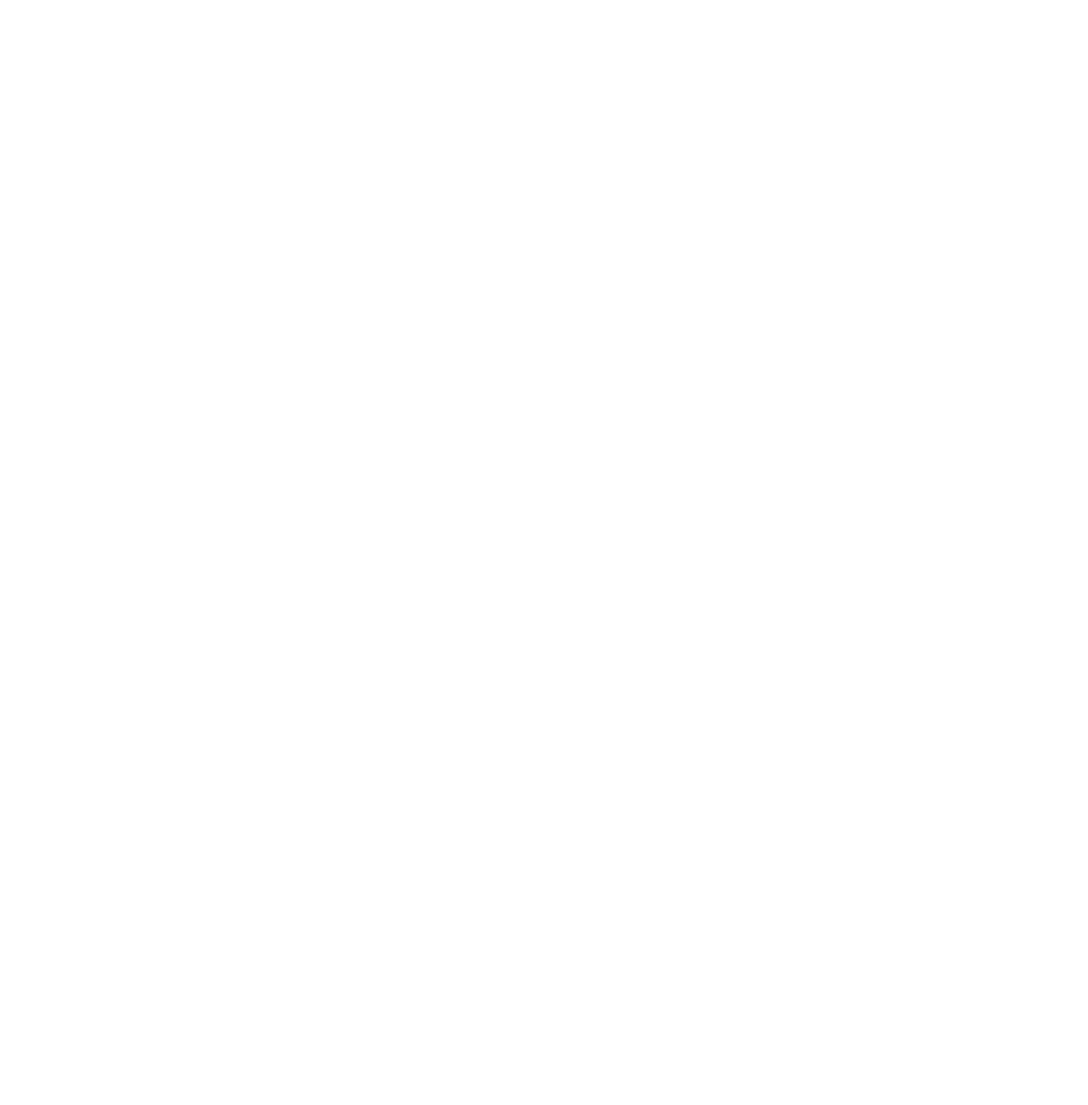
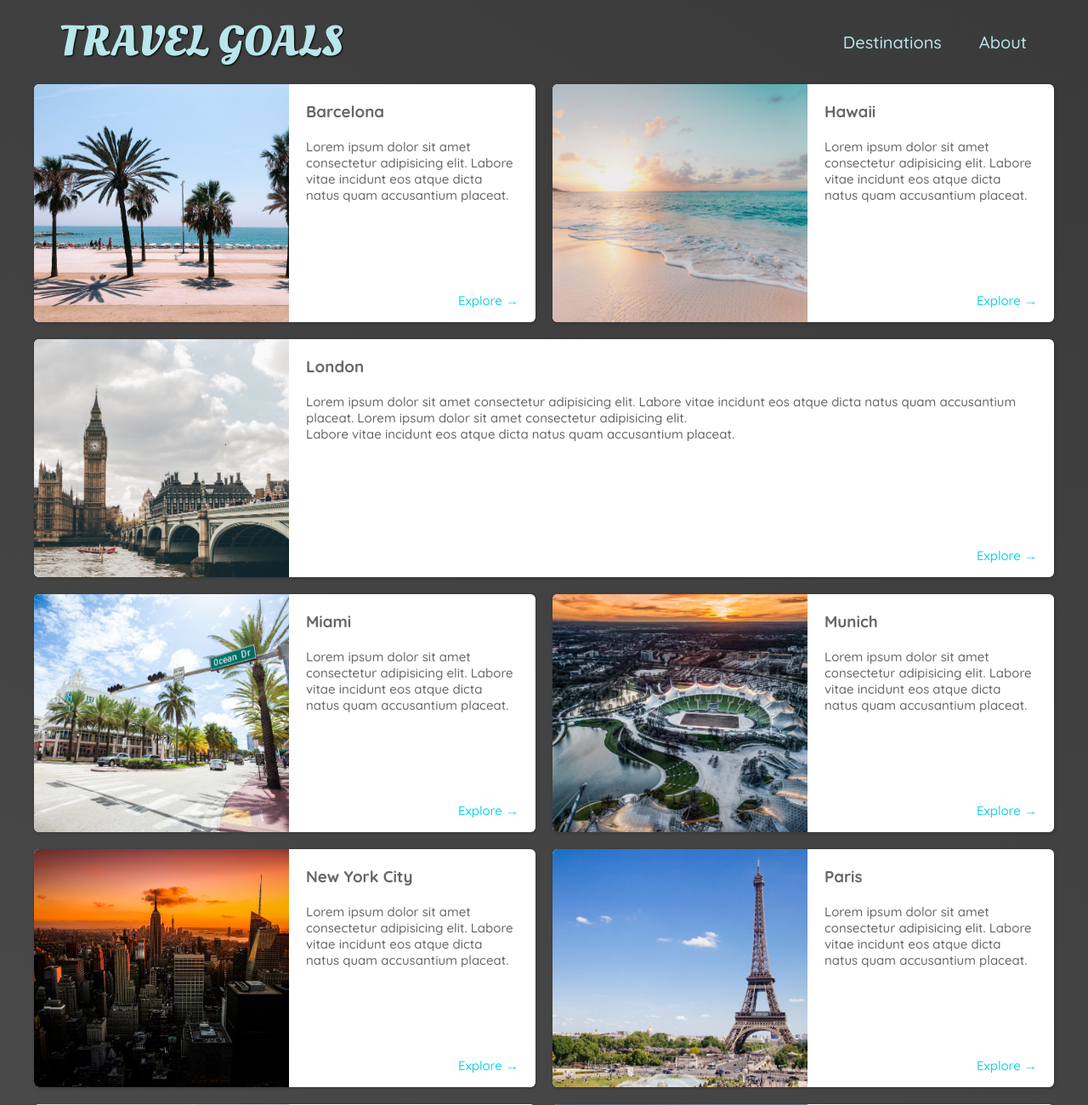
Before and after one commit to dbriski/100DaysWebDevelopment, a plain HTML site: page HTML&CSS/travel-page/places/places.html in a window 1280 px wide. Shown: the top 1300 px of the page at 85% size. Before the commit the page ends 800 px from the top, so only its background shows below. Drawn offline with Linux system fonts and the light colour scheme.

Commit message:
Finish travel-page project practice

```diff
--- a/HTML&CSS/travel-page/places/places.html
+++ b/HTML&CSS/travel-page/places/places.html
@@ -0,0 +1,166 @@
+<!DOCTYPE html>
+<html lang="en">
+  <head>
+    <meta charset="UTF-8" />
+    <meta http-equiv="X-UA-Compatible" content="IE=edge" />
+    <meta name="viewport" content="width=device-width, initial-scale=1.0" />
+    <link
+      href="https://fonts.googleapis.com/css2?family=Raleway:wght@700&family=Oleo+Script:wght@700&family=Quicksand:wght@300;500;700&display=swap"
+      rel="stylesheet"
+    />
+    <link rel="stylesheet" href="/styles/shared.css" />
+    <link rel="stylesheet" href="/styles/places.css" />
+    <title>Document</title>
+  </head>
+  <body>
+    <header>
+      <div id="page-logo">
+        <a href="/index.html">Travel Goals</a>
+      </div>
+      <nav>
+        <ul>
+          <li><a href="/places/places.html">Destinations</a></li>
+          <li><a href="">About</a></li>
+        </ul>
+      </nav>
+    </header>
+    <main>
+      <ul>
+        <li>
+          <img src="/images/places/barcelona.jpg" alt="City of Barcelona" />
+          <div class="item-content">
+              <h2>Barcelona</h2>
+              <p>
+                Lorem ipsum dolor sit amet consectetur adipisicing elit. Labore
+                vitae incidunt eos atque dicta natus quam accusantium placeat.
+              </p>
+            <div class="actions">
+              <a href="https://en.wikipedia.org/wiki/Barcelona">Explore &#x2192</a>
+            </div>
+          </div>
+        </li>
+        <li>
+          <img src="/images/places/hawaii.jpg" alt="Hawaii beach" />
+          <div class="item-content">
+              <h2>Hawaii</h2>
+              <p>
+                Lorem ipsum dolor sit amet consectetur adipisicing elit. Labore
+                vitae incidunt eos atque dicta natus quam accusantium placeat.
+              </p>
+            <div class="actions">
+              <a href="https://en.wikipedia.org/wiki/Hawaii">Explore &#x2192</a>
+            </div>
+          </div>
+        </li>
+        <li>
+          <img src="/images/places/london.jpg" alt="London city" />
+          <div class="item-content">
+              <h2>London</h2>
+              <p>
+                Lorem ipsum dolor sit amet consectetur adipisicing elit. Labore
+                vitae incidunt eos atque dicta natus quam accusantium placeat.
+                Lorem ipsum dolor sit amet consectetur adipisicing elit. <br>Labore
+                vitae incidunt eos atque dicta natus quam accusantium placeat.
+              </p>
+            <div class="actions">
+              <a href="https://en.wikipedia.org/wiki/London">Explore &#x2192</a>
+            </div>
+          </div>
+        </li>
+        <li>
+          <img src="/images/places/miami.jpg" alt="Miami streets" />
+          <div class="item-content">
+              <h2>Miami</h2>
+              <p>
+                Lorem ipsum dolor sit amet consectetur adipisicing elit. Labore
+                vitae incidunt eos atque dicta natus quam accusantium placeat.
+              </p>
+            <div class="actions">
+              <a href="https://en.wikipedia.org/wiki/Miami">Explore &#x2192</a>
+            </div>
+          </div>
+        </li>
+        <li>
+          <img src="/images/places/munich.jpg" alt="Munich football stadium" />
+          <div class="item-content">
+              <h2>Munich</h2>
+              <p>
+                Lorem ipsum dolor sit amet consectetur adipisicing elit. Labore
+                vitae incidunt eos atque dicta natus quam accusantium placeat.
+              </p>
+            <div class="actions">
+              <a href="https://en.wikipedia.org/wiki/Munich">Explore &#x2192</a>
+            </div>
+          </div>
+        </li>
+        <li>
+          <img src="/images/places/new-york-city.jpg" alt="New York City skyline" />
+          <div class="item-content">
+              <h2>New York City</h2>
+              <p>
+                Lorem ipsum dolor sit amet consectetur adipisicing elit. Labore
+                vitae incidunt eos atque dicta natus quam accusantium placeat.
+              </p>
+            <div class="actions">
+              <a href="https://en.wikipedia.org/wiki/New_York_City"
+                >Explore &#x2192</a
+              >
+            </div>
+          </div>
+        </li>
+        <li>
+          <img src="/images/places/paris.jpg" alt="Paris city" />
+          <div class="item-content">
+              <h2>Paris</h2>
+              <p>
+                Lorem ipsum dolor sit amet consectetur adipisicing elit. Labore
+                vitae incidunt eos atque dicta natus quam accusantium placeat.
+              </p>
+            <div class="actions">
+              <a href="https://en.wikipedia.org/wiki/Paris">Explore &#x2192</a>
+            </div>
+          </div>
+        </li>
+        <li>
+          <img src="/images/places/sydney.jpg" alt="Sydney beach" />
+          <div class="item-content">
+              <h2>Sydney</h2>
+              <p>
+                Lorem ipsum dolor sit amet consectetur adipisicing elit. Labore
+                vitae incidunt eos atque dicta natus quam accusantium placeat.
+              </p>
+            <div class="actions">
+              <a href="https://en.wikipedia.org/wiki/Sydney">Explore &#x2192</a>
+            </div>
+          </div>
+        </li>
+        <li>
+          <img src="/images/places/tokyo.jpg" alt="Tokyo skyline" />
+          <div class="item-content">
+              <h2>Tokyo</h2>
+              <p>
+                Lorem ipsum dolor sit amet consectetur adipisicing elit. Labore
+                vitae incidunt eos atque dicta natus quam accusantium placeat.
+              </p>
+            <div class="actions">
+              <a href="https://en.wikipedia.org/wiki/Tokyo">Explore &#x2192</a>
+            </div>
+          </div>
+        </li>
+        <li>
+          <img src="/images/places/bali.jpg" alt="Bali beach" />
+          <div class="item-content">
+              <h2>Bali</h2>
+              <p>
+                Lorem ipsum dolor sit amet consectetur adipisicing elit. Labore
+                vitae incidunt eos atque dicta natus quam accusantium placeat.
+              </p>
+            <div class="actions">
+              <a href="https://en.wikipedia.org/wiki/Bali">Explore &#x2192</a>
+            </div>
+          </div>
+        </li>
+      </ul>
+    </footer>
+  </body>
+</html>
--- /dev/null
+++ b/HTML&CSS/travel-page/styles/places.css
@@ -0,0 +1,83 @@
+body {
+  background: linear-gradient(30deg, rgb(77, 77, 77), rgb(58, 58, 58));
+  color: rgba(0, 0, 0, 0.6);
+}
+
+#page-logo a {
+  color: rgb(183, 230, 235);
+}
+
+header {
+  position: static;
+}
+
+nav a {
+  color: rgb(183, 230, 235);
+}
+
+nav a:hover {
+  background-color: rgb(183, 230, 235);
+  color: rgb(59, 59, 59);
+}
+
+main ul {
+  width: 120rem;
+  margin: 0 auto 4.8rem auto;
+  display: grid;
+  grid-template-columns: 1fr 1fr;
+  gap: 2rem 2rem;
+}
+
+
+main li {
+  display: flex;
+  background-color: white;
+  box-shadow: 1px 1px 4px rgba(0, 0, 0, 0.2);
+  border-radius: 6px;
+  overflow: hidden;
+}
+
+li:nth-of-type(3) {
+  grid-column: 1/ span 2;
+}
+
+.item-content {
+  display: flex;
+  flex-direction: column;
+  font-size: 3rem;
+  padding: 1rem 1rem 1.5rem;
+}
+
+.item-content h2,
+p,
+a {
+  padding: 1rem;
+}
+
+.item-content p {
+  display: flex;
+  flex: 1;
+  font-size: 1.5rem;
+}
+
+main li img {
+  width: 30rem;
+  height: 28rem;
+  object-fit: cover;
+}
+
+.actions {
+  text-align: right;
+}
+
+.actions a {
+  text-decoration: none;
+  font-size: 1.5rem;
+  color: rgb(22, 211, 228);
+  padding: 0.5rem 1rem;
+  border-radius: 4px;
+}
+
+.actions a:hover {
+  background-color: rgba(22, 211, 228, 0.1);
+}
--- a/HTML&CSS/travel-page/styles/shared.css
+++ b/HTML&CSS/travel-page/styles/shared.css
@@ -2,10 +2,11 @@
   margin: 0;
   padding: 0;
   box-sizing: border-box;
+  font-size: 62.5%;
 }
 
 body {
-  font-family: "Quicksand", sans-serif;
+  font-family: 'Quicksand', sans-serif;
 }
 
 ul {
@@ -13,30 +14,65 @@ ul {
 }
 
 header {
+  position: absolute;
   display: flex;
+  justify-content: space-between;
   align-items: center;
-  justify-content: space-between;
   padding: 15px 60px;
-}
-
-a {
-  text-decoration: none;
+  width: 100%;
+  top: 0;
+  left: 0;
 }
 
 #page-logo a {
-  padding: 10px;
-  font-family: "Oleo Script", sans-serif;
+  padding: 1rem;
+  font-family: 'Oleo Script', sans-serif;
   color: rgb(245, 243, 160);
-  font-size: 50px;
+  font-size: 5rem;
+  text-decoration: none;
   text-transform: uppercase;
   text-shadow: 1px 1px 2px rgb(0, 0, 0);
 }
 
 header ul {
-  width: 200px;
   display: flex;
 }
 
 header li {
   margin-left: 20px;
 }
+
+nav a {
+  color: rgba(255, 251, 0);
+  text-decoration: none;
+  font-size: 2rem;
+  padding: 1.2rem;
+  text-shadow: 1px 1px 2px rgba(0, 0, 0 0.2);
+  border-radius: 6px;
+}
+
+nav a:hover {
+  color: rgb(77, 77, 77);
+  background-color: rgba(255, 251, 0);
+}
+
+footer {
+  background: linear-gradient(70deg, rgb(24, 24, 24), rgb(25, 29, 29));
+  padding: 4rem;
+}
+
+footer ul {
+  display: flex;
+  justify-content: center;
+}
+
+footer li {
+  width: 8rem;
+  height: 8rem;
+  margin: 0 5rem;
+}
+
+footer img {
+  width: 100%;
+  height: 100%;
+}
```
Also changed, not shown: HTML&CSS/travel-page/index.html (+43 -3 lines), HTML&CSS/travel-page/styles/style.css (+82 -4 lines), HTML&CSS/travel-page/images/icons/facebook.png (added), HTML&CSS/travel-page/images/icons/insta.png (added), HTML&CSS/travel-page/images/places/bali.jpg (added), HTML&CSS/travel-page/images/places/barcelona.jpg (added), HTML&CSS/travel-page/images/places/hawaii.jpg (added), HTML&CSS/travel-page/images/places/london.jpg (added), HTML&CSS/travel-page/images/places/miami.jpg (added), HTML&CSS/travel-page/images/places/munich.jpg (added), HTML&CSS/travel-page/images/places/new-york-city.jpg (added), HTML&CSS/travel-page/images/places/paris.jpg (added), HTML&CSS/travel-page/images/places/sydney.jpg (added), HTML&CSS/travel-page/images/places/tokyo.jpg (added), 1 other file.
